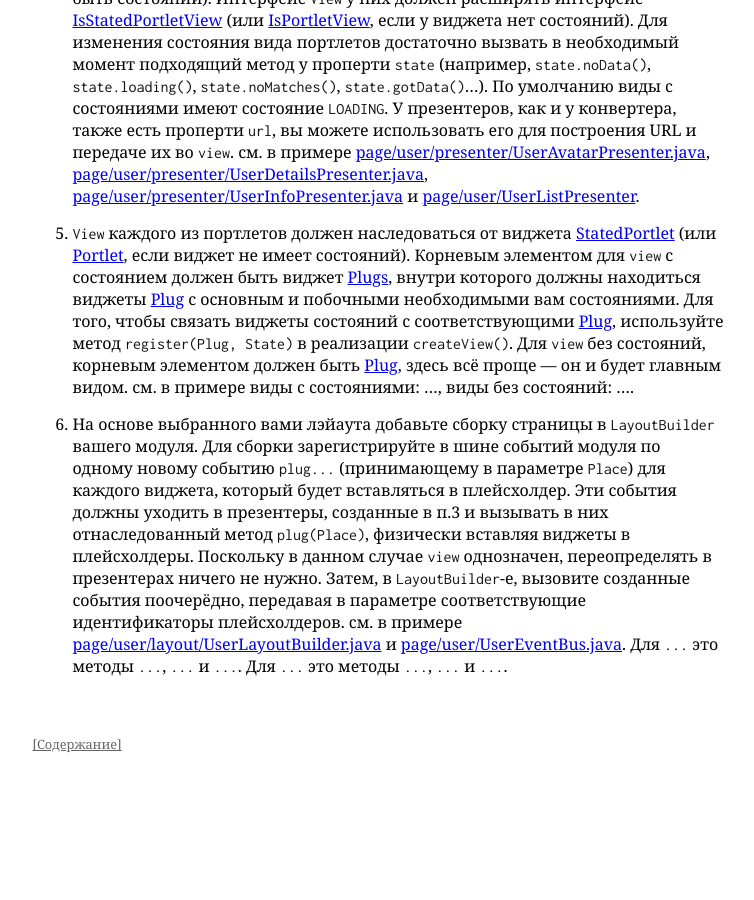
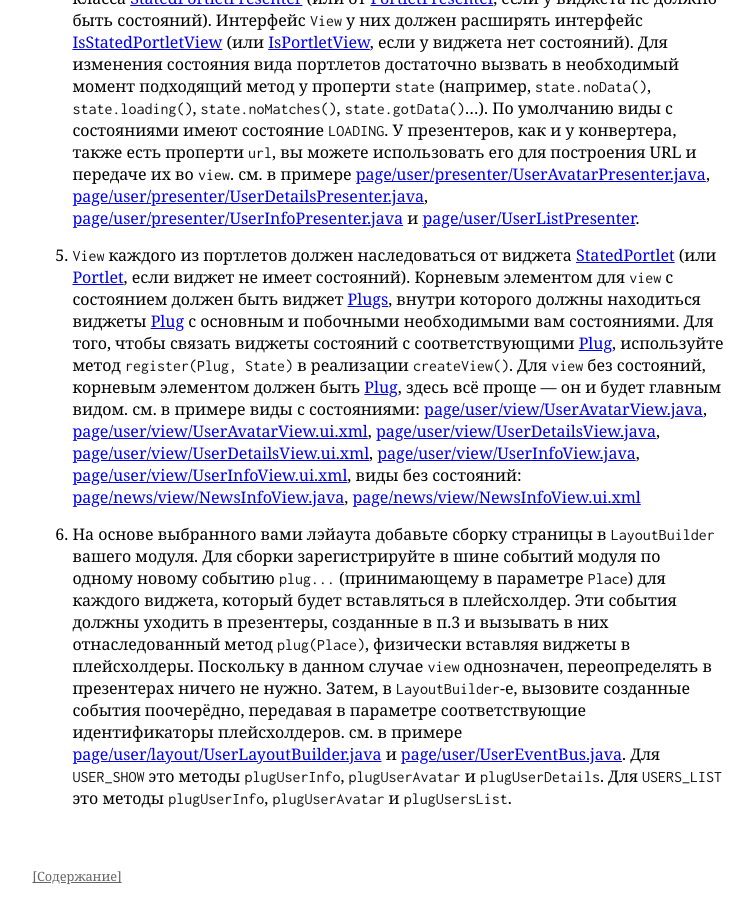
Before and after one commit to shamansir/gwt-mvp4g-layouting-demo, a Jekyll site: the page built from scenario-ru.markdown, in a window 1280 px wide and 900 px high, scrolled down 7401 px. Shown: the whole window, without its empty margins (262-1016 px from the left). Built offline with Jekyll 4.4.1, drawn with Linux system fonts in a browser that asks for light colours; some web fonts are replaced; before the commit the page ends 8169 px from its top, so only the background shows below that; some of the changed text lies outside the part shown.

Commit message:
finished scenario

```diff
--- a/scenario-ru.markdown
+++ b/scenario-ru.markdown
@@ -66,7 +66,7 @@ title: Сценарии
  1. Зарегистрируйте навигационное событие для вашей страницы в шине событий соответствующего модуля. см. в примере методы `news()`, `edit()` и `show()` интерфейса [page/news/NewsEventBus.java][NewsEventBus].
  1. В метод `convertFromUrl()` у `HistoryConverter` вашего модуля добавьте вызов этого события, если по истории был получен ваш портал. Создайте в конвертере метод `on...` для вашего события и возвратите отконвертированные параметры, если они есть — для удобства можно использовать проперти `url` конвертера. см. в примере [page/news/history/NewsHistoryConverter][NewsHistoryConverter].
  1. Создайте для каждого портлета свой `Presenter` и отнаследуйте каждый от класса [PortletPresenter][]. Интерфейс `View` у них должен расширять интерфейс [IsPortletView][]. У презентера, как и у конвертера, также есть проперти `url`, вы можете использовать его для построения URL и передаче их во `view`. см. в примере [page/news/presenter/NewsInfoPresenter.java][NewsInfoPresenter], [page/news/presenter/NewsListPresenter.java][NewsListPresenter] и [page/news/presenter/UserCardPresenter.java][UserCardPresenter].
- 1. `View` каждого из портлетов должен наследоваться от виджета [Portlet][]. Корневым элементом для этих `view` должен быть виджет [Plug][]. см. в примере [page/news/view/NewsListView.java][NewsListView], [page/news/view/NewsListView.ui.xml][NewsListView.ux], [page/news/view/NewsInfoView.java][NewsInfoView] и [page/news/view/UserCardView.java][UserCardView].
+ 1. `View` каждого из портлетов должен наследоваться от виджета [Portlet][]. Корневым элементом для этих `view` должен быть виджет [Plug][]. см. в примере [page/news/view/NewsListView.java][NewsListView], [page/news/view/NewsListView.ui.xml][NewsListView.ux], [page/news/view/NewsInfoView.java][NewsInfoView], [page/news/view/NewsInfoView.ui.xml][NewsInfoView.ux] и [page/news/view/UserCardView.java][UserCardView].
   1. На основе выбранного вами лэйаута добавьте сборку страницы в `LayoutBuilder` вашего модуля. Для сборки зарегистрируйте в шине событий модуля по одному новому событию `plug...` (принимающему в параметре `Place`) для каждого виджета, который будет вставляться в плейсхолдер. Эти события должны уходить в презентеры, созданные в п.3 и вызывать в них отнаследованный метод `plug(Place)`, физически вставляя виджеты в плейсхолдеры. Поскольку в данном случае `view` однозначен, переопределять в презентерах ничего не нужно. Затем, в `LayoutBuilder`-е, вызовите созданные события поочерёдно, передавая в параметре соответствующие идентификаторы плейсхолдеров. см. в примере [page/news/layout/NewsLayoutBuilder.java][NewsLayoutBuilder] и [page/news/NewsEventBus.java][NewsEventBus]. Для `NEWS_SHOW` это методы `plugNewsInfo`, `plugUserCard` и `plugTestWidget`. Для `NEWS_LIST` это методы `plugNewsList`, `plugUserCard` и `plugTestWidget`.
 
 ### 4c. Создание цельной страницы с поддержкой состояний
@@ -76,7 +76,7 @@ title: Сценарии
  1. В метод `convertFromUrl()` у `HistoryConverter` вашего модуля добавьте вызов этого события, если по истории был получен ваш портал. Создайте в конвертере метод `on...` для вашего события и возвратите отконвертированные параметры, если они есть — для удобства можно использовать проперти `url` конвертера. см. в примере [page/user/history/UserHistoryConverter][UserHistoryConverter].
  1. Создайте `Presenter` вашей страницы и отнаследуйте его от класса [StatedPortalPresenter][]. Интерфейс `View` должен расширять интерфейс [IsStatedPortalView][]. В конструктор нужно передать идентификатор портала, которому соответствует презентер. Для изменения состояния вида достаточно вызвать в необходимый момент подходящий метод у проперти `state` (например, `state.noData()`, `state.loading()`, `state.noMatches()`, `state.gotData()`...). По умолчанию виды с состояниями имеют состояние `LOADING`. У презентера, как и у конвертера, также есть проперти `url`, вы можете использовать его для построения URL и передаче их во `view`. см. в примере [page/user/presenter/UserEditPresenter.java][UserEditPresenter].
  1. Создайте `View` вашей страницы, отнаследовав его от класса [StatedPortal][]. Для каждой части страницы (виджета), которая будет вставлена в отдельный плейсходер, нужно использовать оборачивающий виджет [Plug][], независимо от того, используете вы `ui.xml` или нет. Корневым элементом для `view` должен быть виджет [Plugs][], который позволяет перечислить внутри нёго несколько виджетов `Plug`. Для каждого из необходимых состояний вида (можно регистрировать/создавать не все) также надо создать отдельный `Plug`. После этого, используя метод `register(State, Plug)`, их нужно связать с соответствующим им состоянием в методе `createView` см. в примере [page/user/view/UserEditView.java][UserEditView] и [page/user/view/UserEditView.ui.xml][UserEditView.ux], в случае `UserEditView` в разные плейсхолдеры будут вставлены `infoPlug` (блок с информацией), `avatarPlug`, `agePlug` и `testPlug` (просто фраза "Test Widget"); состояниям `NO_DATA` и `LOADING` соответствуют блоки `ifEmpty` и `whenLoading`, они регистрируются в методе `createView`
- 1. На основе выбранного вами лэйаута добавьте сборку страницы в `LayoutBuilder` вашего модуля. В метод `layout` кроме всего прочего приходит состояние страницы `state`, его можно использовать для построения различных вариантов страницы, лэйаут уже подготовлен. Для сборки зарегистрируйте в шине событий модуля по одному новому событию `plug...` (принимающему в параметре `Place`) для каждого виджета и для каждого нужного вам состояния, которые будет вставляться в плейсхолдеры. Эти события должны уходить в презентер, созданный в п.3 и вызывать в нём метод `plug(Place, view.get...)`, физически вставляя виджеты в плейсхолдеры или уже определённые методы `plugEmpty`/`plugNoMatches`/`plugLoading` для состояний. Для этого создайте в презентере методы, перехватывающие события виджетов и вызывающие `plug()` с нужной частью `view`. Для событий "подключения" состояний ничего создавать не нужно. Затем, в `LayoutBuilder`-е, вызовите созданные события поочерёдно, передавая в параметре соответствующие идентификаторы плейсхолдеров (плейсхолдер состояния для виджета состояния). см. в примере [page/user/layout/UserLayoutBuilder.java][UserLayoutBuilder] ветка `USER_EDIT`, [page/user/UserEventBus.java][UserEventBus] и [page/user/presenter/UserEditPresenter.java][UserEditPresenter], для `USER_EDIT` это методы `plugInfoEditor`, `plugAgeEditor`, `plugAvatarEditor и `plugTestWidget`.
+ 1. На основе выбранного вами лэйаута добавьте сборку страницы в `LayoutBuilder` вашего модуля. В метод `layout` кроме всего прочего приходит состояние страницы `state`, его можно использовать для построения различных вариантов страницы, лэйаут уже подготовлен. Для сборки зарегистрируйте в шине событий модуля по одному новому событию `plug...` (принимающему в параметре `Place`) для каждого виджета и для каждого нужного вам состояния, которые будет вставляться в плейсхолдеры. Эти события должны уходить в презентер, созданный в п.3 и вызывать в нём метод `plug(Place, view.get...)`, физически вставляя виджеты в плейсхолдеры или уже определённые методы `plugEmpty`/`plugNoMatches`/`plugLoading` для состояний. Для этого создайте в презентере методы, перехватывающие события виджетов и вызывающие `plug()` с нужной частью `view`. Для событий "подключения" состояний ничего создавать не нужно. Затем, в `LayoutBuilder`-е, вызовите созданные события поочерёдно, передавая в параметре соответствующие идентификаторы плейсхолдеров (плейсхолдер состояния для виджета состояния). см. в примере [page/user/layout/UserLayoutBuilder.java][UserLayoutBuilder] ветка `USER_EDIT`, [page/user/UserEventBus.java][UserEventBus] и [page/user/presenter/UserEditPresenter.java][UserEditPresenter], для `USER_EDIT` это методы `plugInfoEditor`, `plugAgeEditor`, `plugAvatarEditor` и `plugTestWidget`.
 
 ### 4d. Создание страницы из портлетов, в которой некоторые или все портлеты поддерживают состояния
 
@@ -84,8 +84,8 @@ title: Сценарии
  1. Зарегистрируйте навигационное событие для вашей страницы в шине событий соответствующего модуля. см. в примере методы `users()`, `edit()` и `show()` интерфейса [page/user/UserEventBus.java][UserEventBus].
  1. В метод `convertFromUrl()` у `HistoryConverter` вашего модуля добавьте вызов этого события, если по истории был получен ваш портал. Создайте в конвертере метод `on...` для вашего события и возвратите отконвертированные параметры, если они есть — для удобства можно использовать проперти `url` конвертера. см. в примере [page/user/history/UserHistoryConverter][UserHistoryConverter].
  1. Создайте для каждого портлета свой `Presenter` и отнаследуйте каждый от класса [StatedPortletPresenter][] (или от [PortletPresenter][], если у виджета не должно быть состояний). Интерфейс `View` у них должен расширять интерфейс [IsStatedPortletView][] (или [IsPortletView][], если у виджета нет состояний). Для изменения состояния вида портлетов  достаточно вызвать в необходимый момент подходящий метод у проперти `state` (например, `state.noData()`, `state.loading()`, `state.noMatches()`, `state.gotData()`...). По умолчанию виды с состояниями имеют состояние `LOADING`. У презентеров, как и у конвертера, также есть проперти `url`, вы можете использовать его для построения URL и передаче их во `view`. см. в примере [page/user/presenter/UserAvatarPresenter.java][UserAvatarPresenter], [page/user/presenter/UserDetailsPresenter.java][UserDetailsPresenter], [page/user/presenter/UserInfoPresenter.java][UserInfoPresenter] и [page/user/UserListPresenter][UserListPresenter].
- 1. `View` каждого из портлетов должен наследоваться от виджета [StatedPortlet][] (или [Portlet][], если виджет не имеет состояний). Корневым элементом для `view` с состоянием должен быть виджет [Plugs][], внутри которого должны находиться виджеты [Plug][] с основным и побочными необходимыми вам состояниями. Для того, чтобы связать виджеты состояний с соответствующими [Plug][], используйте метод `register(Plug, State)` в реализации `createView()`. Для `view` без состояний, корневым элементом должен быть [Plug][], здесь всё проще — он и будет главным видом. см. в примере виды с состояниями: ..., виды без состояний: ....
-  1. На основе выбранного вами лэйаута добавьте сборку страницы в `LayoutBuilder` вашего модуля. Для сборки зарегистрируйте в шине событий модуля по одному новому событию `plug...` (принимающему в параметре `Place`) для каждого виджета, который будет вставляться в плейсхолдер. Эти события должны уходить в презентеры, созданные в п.3 и вызывать в них отнаследованный метод `plug(Place)`, физически вставляя виджеты в плейсхолдеры. Поскольку в данном случае `view` однозначен, переопределять в презентерах ничего не нужно. Затем, в `LayoutBuilder`-е, вызовите созданные события поочерёдно, передавая в параметре соответствующие идентификаторы плейсхолдеров. см. в примере [page/user/layout/UserLayoutBuilder.java][UserLayoutBuilder] и [page/user/UserEventBus.java][UserEventBus]. Для `...` это методы `...`, `...` и `...`. Для `...` это методы `...`, `...` и `...`.
+ 1. `View` каждого из портлетов должен наследоваться от виджета [StatedPortlet][] (или [Portlet][], если виджет не имеет состояний). Корневым элементом для `view` с состоянием должен быть виджет [Plugs][], внутри которого должны находиться виджеты [Plug][] с основным и побочными необходимыми вам состояниями. Для того, чтобы связать виджеты состояний с соответствующими [Plug][], используйте метод `register(Plug, State)` в реализации `createView()`. Для `view` без состояний, корневым элементом должен быть [Plug][], здесь всё проще — он и будет главным видом. см. в примере виды с состояниями: [page/user/view/UserAvatarView.java][UserAvatarView], [page/user/view/UserAvatarView.ui.xml][UserAvatarView.ux], [page/user/view/UserDetailsView.java][UserDetailsView], [page/user/view/UserDetailsView.ui.xml][UserDetailsView.ux], [page/user/view/UserInfoView.java][UserInfoView], [page/user/view/UserInfoView.ui.xml][UserInfoView.ux], виды без состояний: [page/news/view/NewsInfoView.java][NewsInfoView], [page/news/view/NewsInfoView.ui.xml][NewsInfoView.ux]
+  1. На основе выбранного вами лэйаута добавьте сборку страницы в `LayoutBuilder` вашего модуля. Для сборки зарегистрируйте в шине событий модуля по одному новому событию `plug...` (принимающему в параметре `Place`) для каждого виджета, который будет вставляться в плейсхолдер. Эти события должны уходить в презентеры, созданные в п.3 и вызывать в них отнаследованный метод `plug(Place)`, физически вставляя виджеты в плейсхолдеры. Поскольку в данном случае `view` однозначен, переопределять в презентерах ничего не нужно. Затем, в `LayoutBuilder`-е, вызовите созданные события поочерёдно, передавая в параметре соответствующие идентификаторы плейсхолдеров. см. в примере [page/user/layout/UserLayoutBuilder.java][UserLayoutBuilder] и [page/user/UserEventBus.java][UserEventBus]. Для `USER_SHOW` это методы `plugUserInfo`, `plugUserAvatar` и `plugUserDetails`. Для `USERS_LIST` это методы `plugUserInfo`, `plugUserAvatar` и `plugUsersList`.
 
 [[Содержание]](./index-ru.html)
 
@@ -150,6 +150,7 @@ title: Сценарии
 [NewsEditView.ux]: https://github.com/shamansir/gwt-mvp4g-layouting-demo/blob/master/src/name/shamansir/mvplayout/client/page/news/view/NewsEditView.ui.xml
 [NewsInfoPresenter]: https://github.com/shamansir/gwt-mvp4g-layouting-demo/blob/master/src/name/shamansir/mvplayout/client/page/news/presenter/NewsInfoPresenter.java#files
 [NewsInfoView]: https://github.com/shamansir/gwt-mvp4g-layouting-demo/blob/master/src/name/shamansir/mvplayout/client/page/news/view/NewsInfoView.java#files
+[NewsInfoView.ux]: https://github.com/shamansir/gwt-mvp4g-layouting-demo/blob/master/src/name/shamansir/mvplayout/client/page/news/view/NewsInfoView.ui.xml#files
 [NewsListPresenter]: https://github.com/shamansir/gwt-mvp4g-layouting-demo/blob/master/src/name/shamansir/mvplayout/client/page/news/presenter/NewsListPresenter.java#files
 [NewsListView]: https://github.com/shamansir/gwt-mvp4g-layouting-demo/blob/master/src/name/shamansir/mvplayout/client/page/news/view/NewsListView.java#files
 [NewsListView.ux]: https://github.com/shamansir/gwt-mvp4g-layouting-demo/blob/master/src/name/shamansir/mvplayout/client/page/news/view/NewsListView.ui.xml#files
@@ -163,3 +164,9 @@ title: Сценарии
 [UserDetailsPresenter]: https://github.com/shamansir/gwt-mvp4g-layouting-demo/blob/master/src/name/shamansir/mvplayout/client/page/user/presenter/UserDetailsPresenter.java#files
 [UserInfoPresenter]: https://github.com/shamansir/gwt-mvp4g-layouting-demo/blob/master/src/name/shamansir/mvplayout/client/page/user/presenter/UserInfoPresenter.java#files
 [UserListPresenter]: https://github.com/shamansir/gwt-mvp4g-layouting-demo/blob/master/src/name/shamansir/mvplayout/client/page/user/presenter/UserListPresenter.java#files
+[UserAvatarView]: https://github.com/shamansir/gwt-mvp4g-layouting-demo/blob/master/src/name/shamansir/mvplayout/client/page/user/view/UserAvatarView.java#files
+[UserAvatarView.ux]: https://github.com/shamansir/gwt-mvp4g-layouting-demo/blob/master/src/name/shamansir/mvplayout/client/page/user/view/UserAvatarView.ui.xml#files
+[UserDetailsView]: https://github.com/shamansir/gwt-mvp4g-layouting-demo/blob/master/src/name/shamansir/mvplayout/client/page/user/view/UserDetailsView.java#files
+[UserDetailsView.ux]: https://github.com/shamansir/gwt-mvp4g-layouting-demo/blob/master/src/name/shamansir/mvplayout/client/page/user/view/UserDetailsView.ui.xml#files
+[UserInfoView]: https://github.com/shamansir/gwt-mvp4g-layouting-demo/blob/master/src/name/shamansir/mvplayout/client/page/user/view/UserInfoView.java#files
+[UserInfoView.ux]: https://github.com/shamansir/gwt-mvp4g-layouting-demo/blob/master/src/name/shamansir/mvplayout/client/page/user/view/UserInfoView.ui.xml#files
```
Also changed, not shown: index-ru.markdown (+5 -3 lines).
